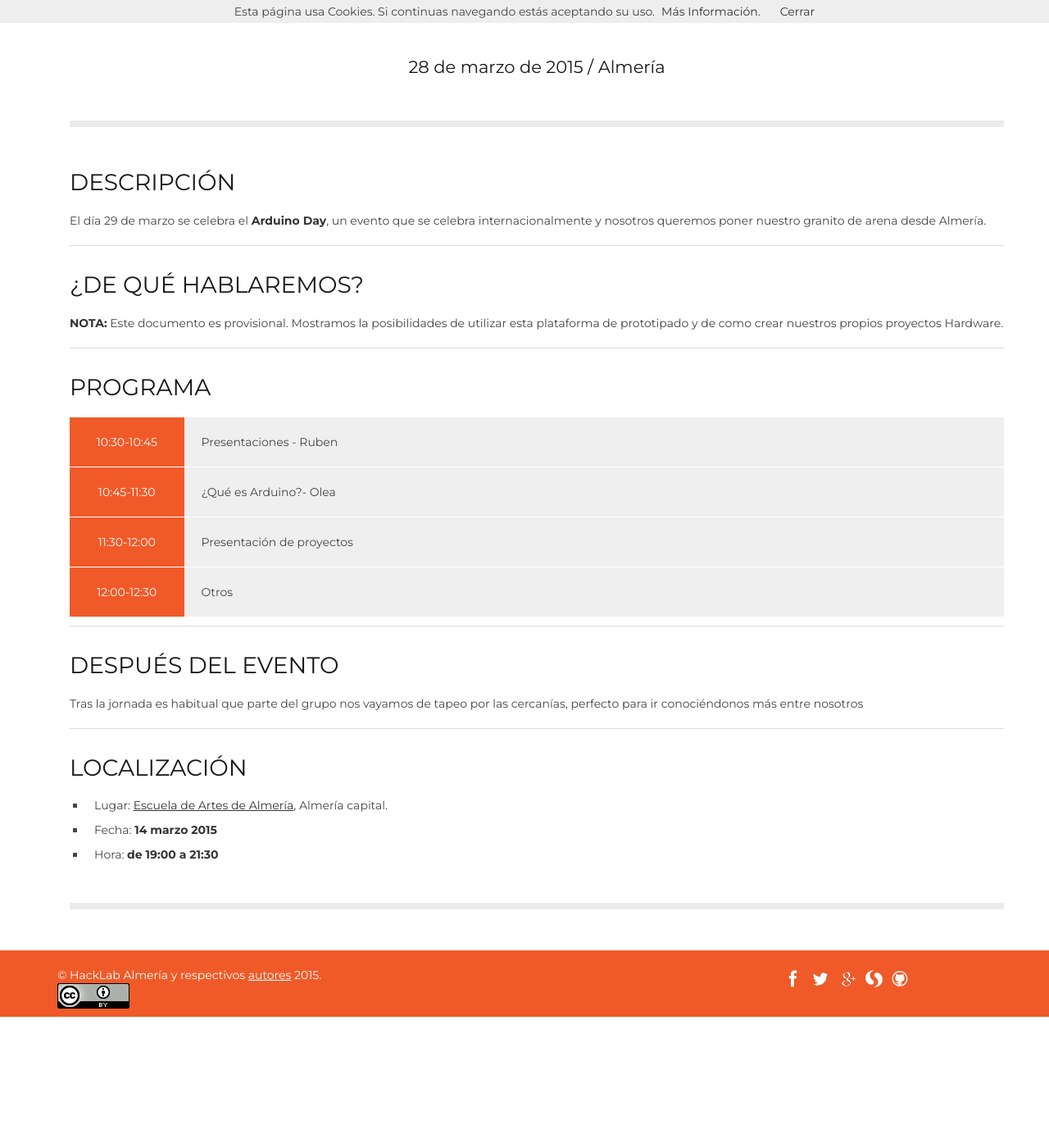
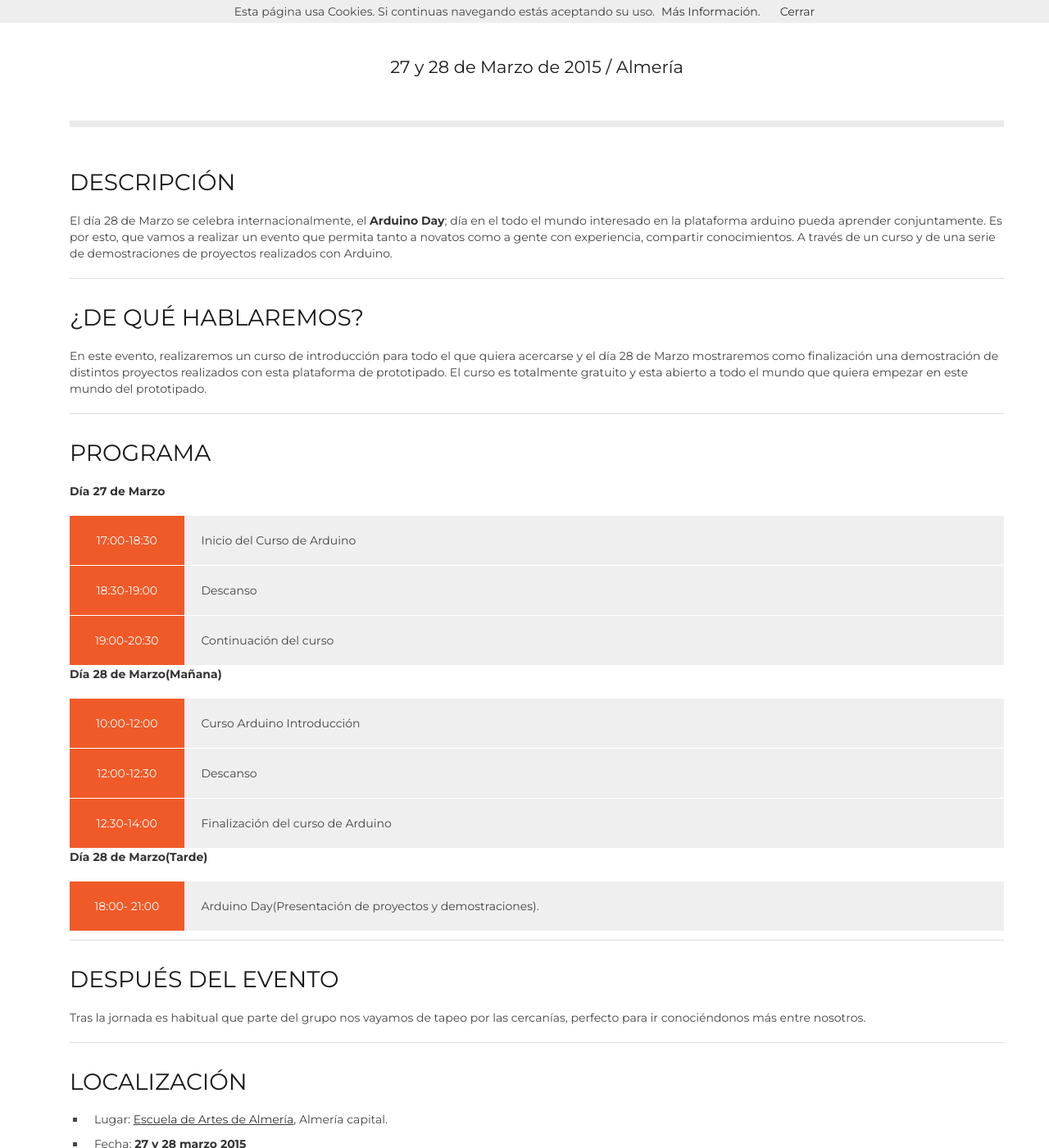
Before and after one commit to HackLab-Almeria/hacklab-almeria.github.io, a Jekyll site: the page built from _posts/2015-03-28-arduino-day.md, in a window 1280 px wide and 1400 px high, scrolled down 475 px. Shown: the whole window at 82% size. Built offline with Jekyll 4.4.1, drawn with Linux system fonts in a browser that asks for light colours; a script that is not in the unit is left out; comment, search, counter and statistics services are not loaded; before the commit the page ends 1715 px from its top, so only the background shows below that.

Commit message:
Modificado evento de Arduino Day para mostrar el programa

```diff
--- a/_posts/2015-03-28-arduino-day.md
+++ b/_posts/2015-03-28-arduino-day.md
@@ -1,43 +1,54 @@
 ---
 layout: post
 title: Arduino Day 2015
-subtitle: 28 de marzo de 2015 / Almería
+subtitle: 27 y 28 de Marzo de 2015 / Almería
 category: actividades
 ---
 
 ### DESCRIPCIÓN
 
-El día 29 de marzo se celebra el **Arduino Day**, un evento que se celebra internacionalmente y
-nosotros queremos poner nuestro granito de arena desde Almería.
+El día 28 de Marzo se celebra internacionalmente, el **Arduino Day**; día en el todo el mundo interesado en la plataforma arduino pueda aprender conjuntamente. Es por esto, que vamos a realizar un evento que permita tanto a novatos como a gente con experiencia, compartir conocimientos. A través de un curso y de una serie de demostraciones de proyectos realizados con Arduino.
 
 ---
 
 ### ¿DE QUÉ HABLAREMOS?
 
-**NOTA:** Este documento es provisional.
-Mostramos la posibilidades de utilizar esta plataforma de prototipado y de como crear nuestros propios proyectos Hardware.
+En este evento, realizaremos un curso  de introducción para todo el que quiera acercarse y el día 28 de Marzo mostraremos como finalización una demostración de distintos proyectos realizados con esta plataforma de prototipado.
+El curso es totalmente gratuito y esta abierto a todo el mundo que quiera empezar en este mundo del prototipado.
 
 ---
 
 ### PROGRAMA
 
-| 10:30-10:45  | Presentaciones - Ruben  |
-| 10:45-11:30   | ¿Qué es Arduino?- Olea |
-| 11:30-12:00   | Presentación de proyectos |
-| 12:00-12:30   | Otros|
+**Día 27 de Marzo**
+
+| 17:00-18:30  | Inicio del Curso de Arduino  |
+| 18:30-19:00  | Descanso
+| 19:00-20:30   | Continuación del curso|
+
+
+**Día 28 de Marzo(Mañana)**
+
+| 10:00-12:00   | Curso Arduino Introducción |
+| 12:00-12:30   | Descanso|
+| 12:30-14:00   | Finalización del curso de Arduino|
+
+
+**Día 28 de Marzo(Tarde)**
+
+| 18:00- 21:00  | Arduino Day(Presentación de proyectos y demostraciones).
 
 ---
 
 ### DESPUÉS DEL EVENTO
 
-Tras la jornada es habitual que parte del grupo nos vayamos de tapeo por las cercanías, perfecto para ir conociéndonos más entre nosotros
+Tras la jornada es habitual que parte del grupo nos vayamos de tapeo por las cercanías, perfecto para ir conociéndonos más entre nosotros.
 
 ---
 
 ### LOCALIZACIÓN
 
 * Lugar: [Escuela de Artes de Almería][1], Almería capital.
-* Fecha: **14 marzo 2015**
-* Hora: **de 19:00 a 21:30**
+* Fecha: **27 y 28 marzo 2015**
 
 [1]: http://bit.ly/escuelaartesalmeria
```
